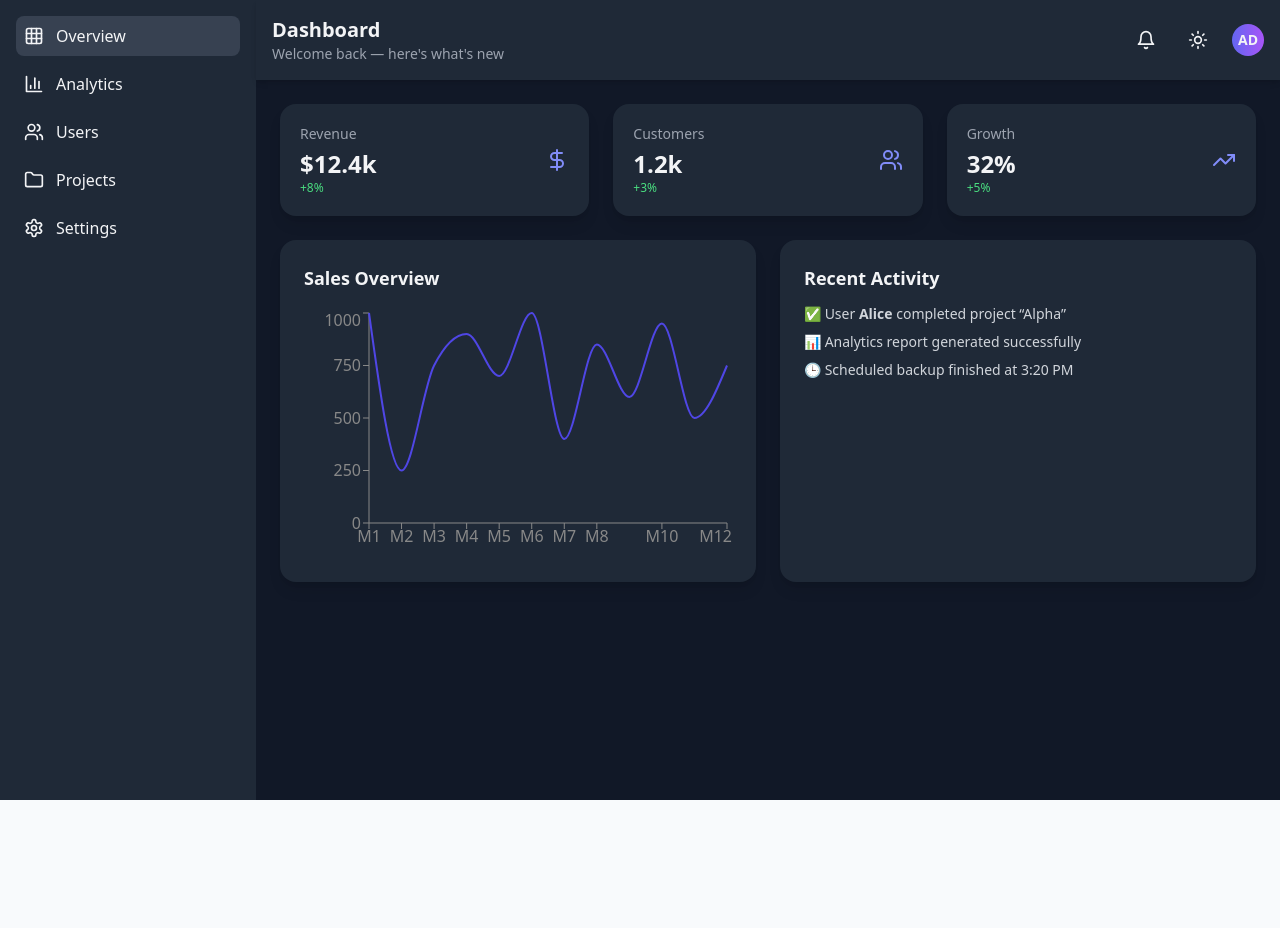
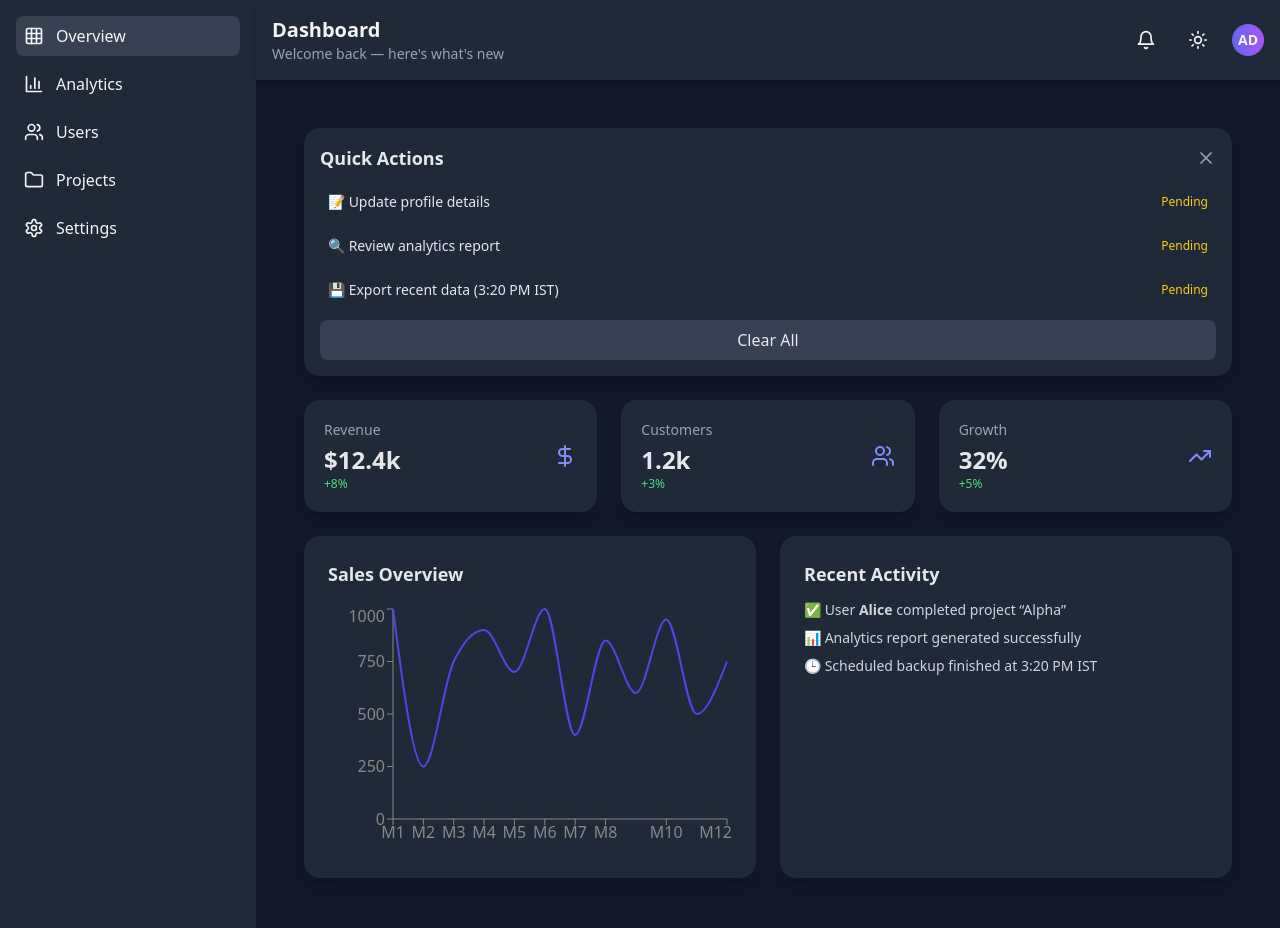
Before and after one commit to Arunhari67980/Admin_dashboard, a React (Vite) app in the folder my-dashboard/: page / in a window 1280 px wide. Before the commit the page ends 800 px from the top, so only its background shows below. Built offline with nearby package versions, Linux system fonts and the light colour scheme.

Commit message:
Dashboard.jsx updated

```diff
--- a/my-dashboard/src/pages/Dashboard.jsx
+++ b/my-dashboard/src/pages/Dashboard.jsx
@@ -1,10 +1,112 @@
 import StatsGrid from "../components/StatsGrid";
 import ChartCard from "../components/ChartCard";
+import { useState } from 'react';
+import { motion, AnimatePresence } from 'framer-motion';
+import { Bell, X } from 'lucide-react';
+
+// Animation variants
+const panelVariants = {
+  hidden: { opacity: 0, height: 0 },
+  visible: { opacity: 1, height: 'auto', transition: { duration: 0.3, ease: 'easeInOut' } },
+  exit: { opacity: 0, height: 0, transition: { duration: 0.2 } },
+};
+
+const itemVariants = {
+  hidden: { opacity: 0, y: 10 },
+  visible: (i) => ({
+    opacity: 1,
+    y: 0,
+    transition: { delay: i * 0.1, duration: 0.2 },
+  }),
+  exit: { opacity: 0, y: -10, transition: { duration: 0.1 } },
+};
 
 const Dashboard = () => {
+  // State for overview panel visibility and activities
+  const [isOverviewOpen, setIsOverviewOpen] = useState(true);
+  const [activities, setActivities] = useState([
+    { id: 1, text: '📝 Update profile details', isDone: false },
+    { id: 2, text: '🔍 Review analytics report', isDone: false },
+    { id: 3, text: '💾 Export recent data (3:20 PM IST)', isDone: false },
+  ]);
+
+  // Toggle activity status
+  const toggleActivity = (id) => {
+    setActivities((prev) =>
+      prev.map((activity) =>
+        activity.id === id ? { ...activity, isDone: !activity.isDone } : activity
+      )
+    );
+  };
+
+  // Clear all activities
+  const clearActivities = () => {
+    setActivities([]);
+  };
+
   return (
-    <div className="space-y-6">
+    <div className="space-y-6 p-6 bg-gray-900 min-h-screen text-gray-200">
+      {/* Interactive Overview Panel */}
+      <motion.div
+        className="bg-gray-800 rounded-2xl p-4 shadow-lg"
+        initial="hidden"
+        animate={isOverviewOpen ? 'visible' : 'hidden'}
+        variants={panelVariants}
+      >
+        <div className="flex justify-between items-center mb-3">
+          <h2 className="text-lg font-semibold">Quick Actions</h2>
+          <motion.button
+            whileHover={{ scale: 1.1, rotate: 90 }}
+            whileTap={{ scale: 0.9 }}
+            onClick={() => setIsOverviewOpen(!isOverviewOpen)}
+            className="text-gray-400 hover:text-gray-200"
+          >
+            <X className="w-5 h-5" />
+          </motion.button>
+        </div>
+        <AnimatePresence>
+          {isOverviewOpen && (
+            <>
+              <ul className="space-y-2 text-sm">
+                {activities.map((activity, index) => (
+                  <motion.li
+                    key={activity.id}
+                    custom={index}
+                    variants={itemVariants}
+                    initial="hidden"
+                    animate="visible"
+                    exit="exit"
+                    className={`flex items-center justify-between p-2 rounded ${activity.isDone ? 'bg-gray-700 line-through text-gray-500' : 'bg-gray-800 hover:bg-gray-700'}`}
+                    onClick={() => toggleActivity(activity.id)}
+                  >
+                    <span>{activity.text}</span>
+                    {activity.isDone ? (
+                      <span className="text-green-400 text-xs">Done</span>
+                    ) : (
+                      <span className="text-yellow-400 text-xs">Pending</span>
+                    )}
+                  </motion.li>
+                ))}
+              </ul>
+              {activities.length > 0 && (
+                <motion.button
+                  whileHover={{ scale: 1.05 }}
+                  whileTap={{ scale: 0.95 }}
+                  onClick={clearActivities}
+                  className="mt-3 w-full p-2 bg-gray-700 rounded-lg text-gray-200 hover:bg-gray-600"
+                >
+                  Clear All
+                </motion.button>
+              )}
+            </>
+          )}
+        </AnimatePresence>
+      </motion.div>
+
+      {/* StatsGrid */}
       <StatsGrid />
+
+      {/* Chart and Recent Activity */}
       <div className="grid grid-cols-1 lg:grid-cols-2 gap-6">
         <ChartCard />
         <div className="bg-gray-800 rounded-2xl p-6 shadow-lg">
@@ -12,7 +114,7 @@ const Dashboard = () => {
           <ul className="space-y-2 text-gray-300 text-sm">
             <li>✅ User <b>Alice</b> completed project “Alpha”</li>
             <li>📊 Analytics report generated successfully</li>
-            <li>🕒 Scheduled backup finished at 3:20 PM</li>
+            <li>🕒 Scheduled backup finished at 3:20 PM IST</li>
           </ul>
         </div>
       </div>
```
